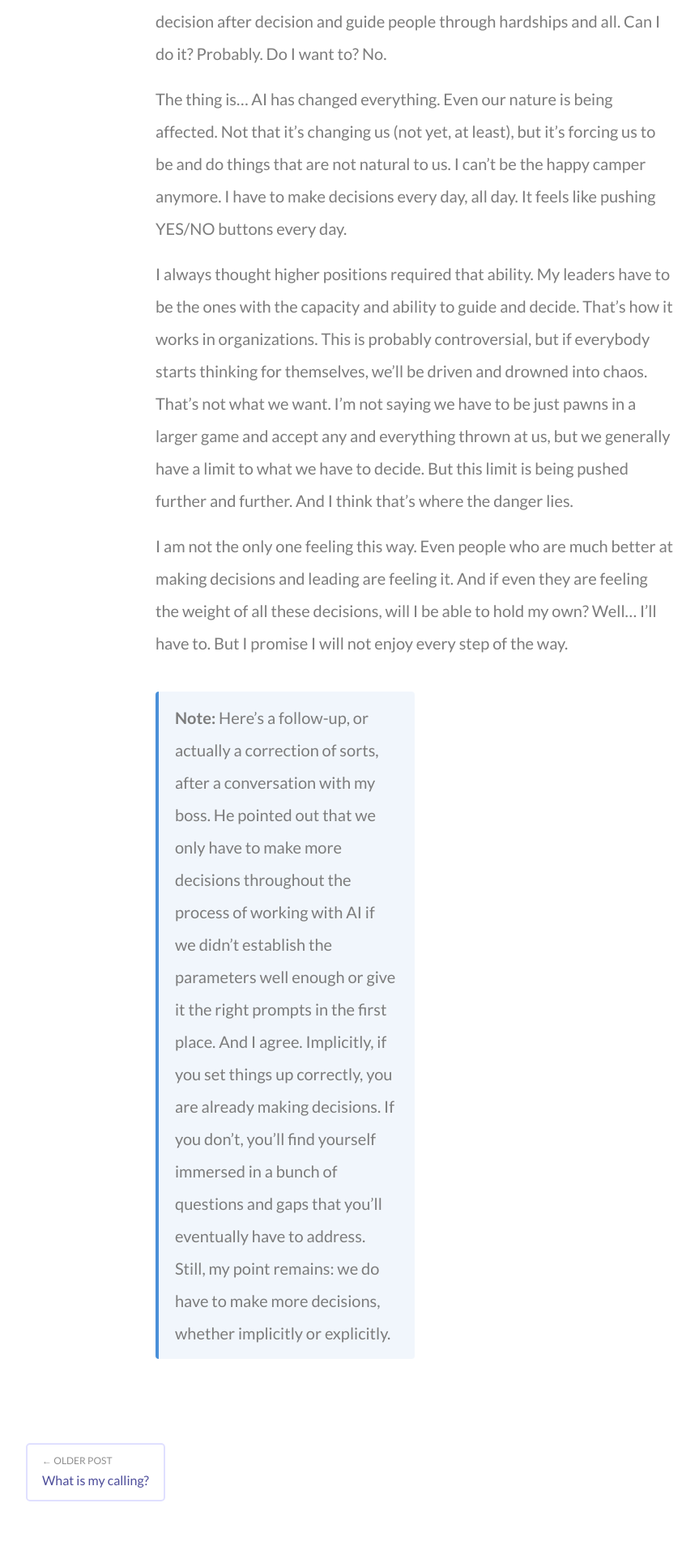
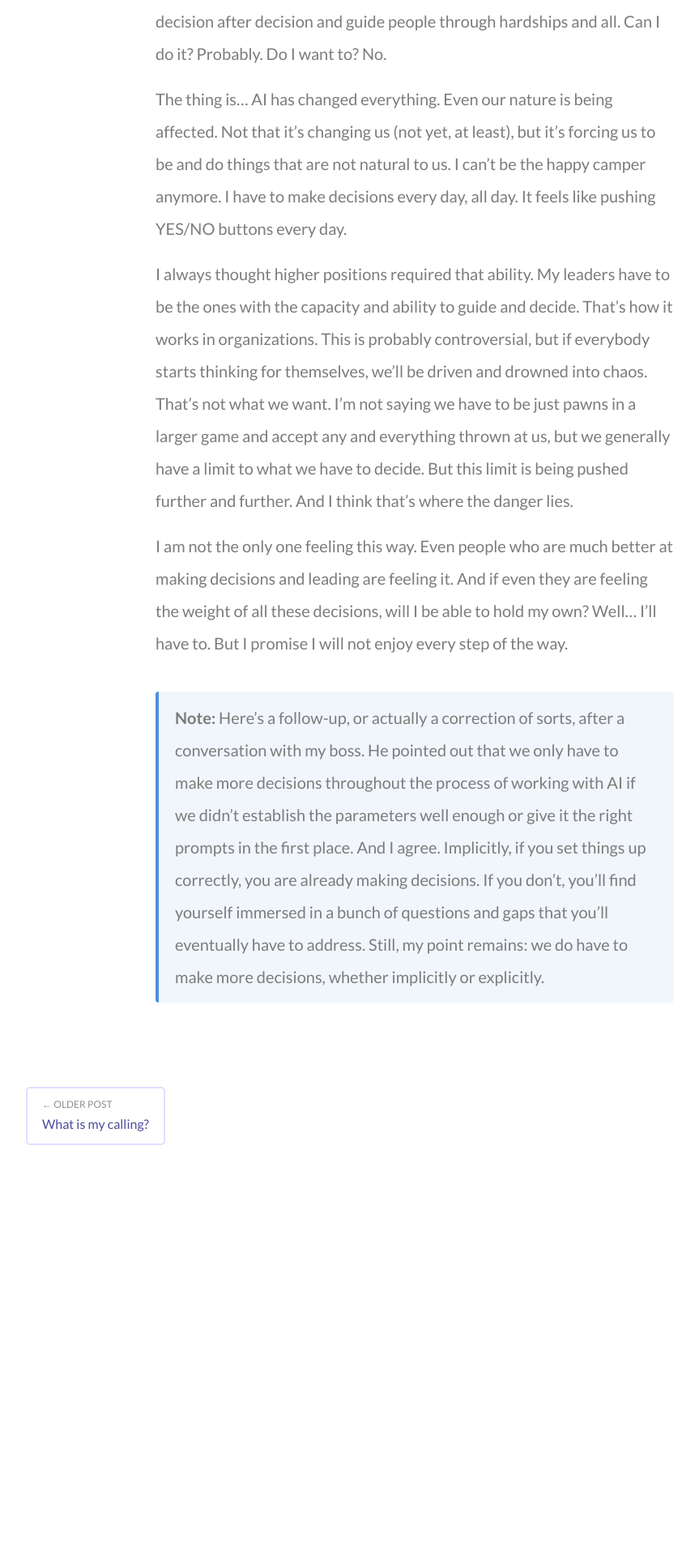
Before and after one commit to ericthmoritsuka/ericthmoritsuka.github.io, a Jekyll site: the page built from _posts/2026-09-04-to-decide-or-not-to-decide.md, in a window 1280 px wide. Shown: the part 2193-4107 px from the top of the page at 81% size, without its empty margins (128-991 px from the left). Built offline with Jekyll 4.4.1, drawn with Linux system fonts in a browser that asks for light colours; after the commit the page ends 3667 px from its top, so only the background shows below that.

Commit message:
Span the post note across the .sobre-info grid
.sobre-info is a two-column grid; without grid-column: 1/-1 the note
auto-placed into a single column at half the text width.

Co-Authored-By: Claude Fable 5 <noreply@anthropic.com>

```diff
--- a/css/blog.css
+++ b/css/blog.css
@@ -227,6 +227,9 @@
 /* Callout for post asides (kramdown: blockquote followed by `{: .note}`).
    Translucent blue so it reads on both the light and dark themes. */
 .post-page .note {
+  /* .sobre-info is a two-column grid (portfolio.css); paragraphs span it via
+     `grid-column: 1/-1`, so the note must too or it sits in one column. */
+  grid-column: 1 / -1;
   margin: 24px 0;
   padding: 12px 20px;
   border-left: 4px solid #4a90d9;
```
